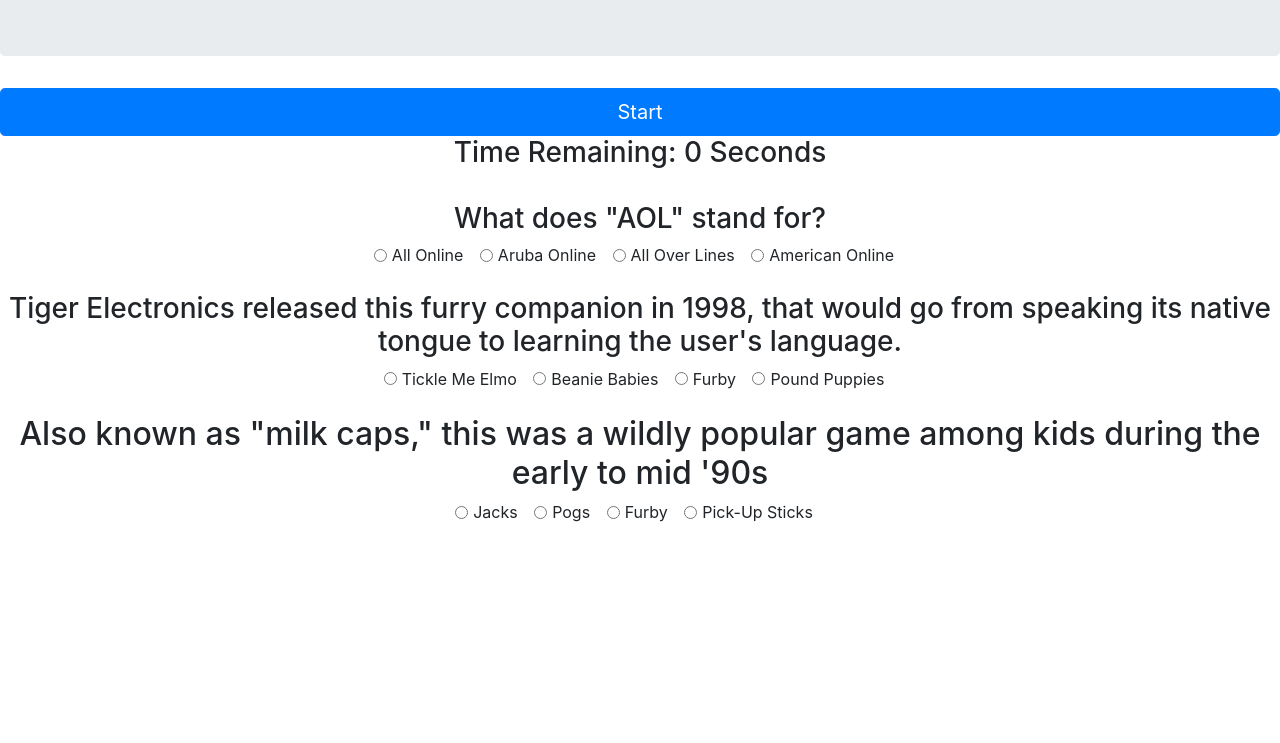
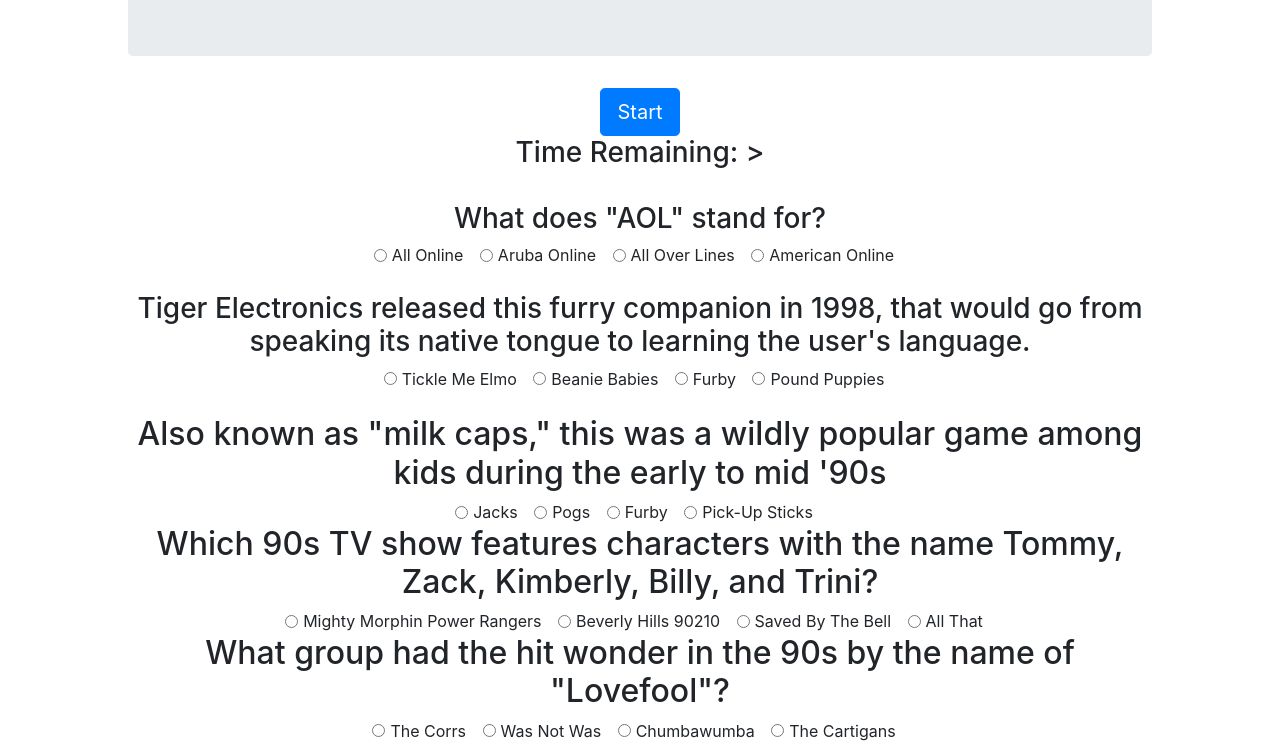
Before and after one commit to hellogoodbyemae/TriviaGame, a plain HTML site: page index.html in a window 1280 px wide. Shown: the part 128-871 px from the top of the page. Before the commit the page ends 800 px from the top, so only its background shows below. Drawn offline with nearby package versions, Linux system fonts and the light colour scheme; a script that the page names is missing.

Commit message:
POST fixing html element to get javascript to work

```diff
--- a/assets/css/style.css
+++ b/assets/css/style.css
@@ -0,0 +1,4 @@
+body {
+    margin-left: 10%;
+    margin-right: 10%;
+}
--- a/index.html
+++ b/index.html
@@ -4,10 +4,11 @@
 <head>
   <meta charset="UTF-8">
   <title>90's Trivia!</title>
-  <link rel="stylesheet" type="text/css" href="assets/css/style.css">
+
   <link rel="stylesheet" href="https://maxcdn.bootstrapcdn.com/bootstrap/4.0.0/css/bootstrap.min.css" integrity="sha384-Gn5384xqQ1aoWXA+058RXPxPg6fy4IWvTNh0E263XmFcJlSAwiGgFAW/dAiS6JXm" crossorigin="anonymous">
   <link href="https://fonts.googleapis.com/css?family=Roboto+Condensed:700,700i&display=swap" rel="stylesheet">
-  <link rel="stylesheet" type="text/css" href="assets/css/custom.css">
+  <link rel="stylesheet" type="text/css" href="assets/css/style.css">
+
   <script type="text/javascript" src="https://cdnjs.cloudflare.com/ajax/libs/jquery/3.2.1/jquery.min.js"></script>
   <script type= "text/javascript" src="assets/javascript/game.js"></script>
 </head>
@@ -18,12 +19,12 @@
         <h1>Totally Trivial Trivia!</h1>
     </div>
 
-    <div class="center">
-        <button type="button" class="btn btn-primary btn-lg btn-block" id="start">Start</button>
+    <div class="start-btn text-center">
+        <button type="button" class="btn btn-primary btn-lg btn-center" id="start">Start</button>
     </div>
 
     <div class="timer text-center">
-        <h3>Time Remaining: 0 Seconds</h3>
+        <h3 id="time">Time Remaining: <span id="timer"></span>></h3>
         <br>
     </div>
 
@@ -33,29 +34,29 @@
             <h3>What does "AOL" stand for?</h3>
 
             <div class="form-check form-check-inline">
-                <input class="form-check-input" type="radio" name="inlineRadioOptions" id="inlineRadio1" value="option1">
+                <input class="form-check-input" type="radio" name="inlineRadioOptions" id="inlineRadio1" value="wrong">
                 <label class="form-check-label" for="inlineRadio1">
                     All Online
                 </label>
             </div>
 
             <div class="form-check form-check-inline">
-                <input class="form-check-input" type="radio" name="inlineRadioOptions" id="inlineRadio2" value="option2">
-                <label class="form-check-label" for="inlineRadio2">
+                <input class="form-check-input" type="radio" name="inlineRadioOptions" id="inlineRadio1" value="wrong">
+                <label class="form-check-label" for="inlineRadio1">
                     Aruba Online
                 </label>
             </div>
 
             <div class="form-check form-check-inline">
-                <input class="form-check-input" type="radio" name="inlineRadioOptions" id="inlineRadio3" value="option3">
-                <label class="form-check-label" for="inlineRadio3">
+                <input class="form-check-input" type="radio" name="inlineRadioOptions" id="inlineRadio1" value="wrong">
+                <label class="form-check-label" for="inlineRadio1">
                     All Over Lines
                 </label>
             </div>
 
             <div class="form-check form-check-inline">
-                <input class="form-check-input" type="radio" name="inlineRadioOptions" id="inlineRadio4" value="option4">
-                <label class="form-check-label" for="inlineRadio4">
+                <input class="form-check-input" type="radio" name="inlineRadioOptions" id="inlineRadio1" value="right">
+                <label class="form-check-label" for="inlineRadio1">
                     American Online
                 </label>
             </div>
@@ -69,29 +70,29 @@
                 learning the user's language.</h3>
 
             <div class="form-check form-check-inline">
-                <input class="form-check-input" type="radio" name="inlineRadioOptions" id="inlineRadio1" value="option1">
-                <label class="form-check-label" for="inlineRadio1">
+                <input class="form-check-input" type="radio" name="inlineRadioOptions" id="inlineRadio2" value="wrong">
+                <label class="form-check-label" for="inlineRadio2">
                     Tickle Me Elmo
                 </label>
             </div>
 
             <div class="form-check form-check-inline">
-                <input class="form-check-input" type="radio" name="inlineRadioOptions" id="inlineRadio2" value="option2">
+                <input class="form-check-input" type="radio" name="inlineRadioOptions" id="inlineRadio2" value="wrong">
                 <label class="form-check-label" for="inlineRadio2">
                     Beanie Babies
                 </label>
             </div>
 
             <div class="form-check form-check-inline">
-                <input class="form-check-input" type="radio" name="inlineRadioOptions" id="inlineRadio3" value="option3">
-                <label class="form-check-label" for="inlineRadio3">
+                <input class="form-check-input" type="radio" name="inlineRadioOptions" id="inlineRadio2" value="right">
+                <label class="form-check-label" for="inlineRadio2">
                     Furby
                 </label>
             </div>
 
             <div class="form-check form-check-inline">
-                <input class="form-check-input" type="radio" name="inlineRadioOptions" id="inlineRadio4" value="option4">
-                <label class="form-check-label" for="inlineRadio4">
+                <input class="form-check-input" type="radio" name="inlineRadioOptions" id="inlineRadio2" value="wrong">
+                <label class="form-check-label" for="inlineRadio2">
                     Pound Puppies
                 </label>
             </div>
@@ -104,30 +105,96 @@
             <h2>Also known as "milk caps," this was a wildly popular game among kids during the early to mid '90s</h2>
 
             <div class="form-check form-check-inline">
-                <input class="form-check-input" type="radio" name="inlineRadioOptions" id="inlineRadio1" value="option1">
-                <label class="form-check-label" for="inlineRadio1">
+                <input class="form-check-input" type="radio" name="inlineRadioOptions" id="inlineRadio3" value="wrong">
+                <label class="form-check-label" for="inlineRadio3">
                     Jacks
                 </label>
             </div>
 
             <div class="form-check form-check-inline">
-                <input class="form-check-input" type="radio" name="inlineRadioOptions" id="inlineRadio2" value="option2">
-                <label class="form-check-label" for="inlineRadio2">
+                <input class="form-check-input" type="radio" name="inlineRadioOptions" id="inlineRadio3" value="right">
+                <label class="form-check-label" for="inlineRadio3">
                     Pogs
                 </label>
             </div>
 
             <div class="form-check form-check-inline">
-                <input class="form-check-input" type="radio" name="inlineRadioOptions" id="inlineRadio3" value="option3">
+                <input class="form-check-input" type="radio" name="inlineRadioOptions" id="inlineRadio3" value="wrong">
                 <label class="form-check-label" for="inlineRadio3">
                     Furby
                 </label>
             </div>
 
             <div class="form-check form-check-inline">
-                <input class="form-check-input" type="radio" name="inlineRadioOptions" id="inlineRadio4" value="option4">
+                <input class="form-check-input" type="radio" name="inlineRadioOptions" id="inlineRadio3" value="wrong">
+                <label class="form-check-label" for="inlineRadio3">
+                    Pick-Up Sticks
+                </label>
+            </div>
+
+        </div>
+
+        <div class="q4 text-center">
+            <h2>Which 90s TV show features characters with the name Tommy, Zack, Kimberly, Billy, and Trini?</h2>
+
+            <div class="form-check form-check-inline">
+                <input class="form-check-input" type="radio" name="inlineRadioOptions" id="inlineRadio4" value="right">
                 <label class="form-check-label" for="inlineRadio4">
-                    Pick-Up Sticks
+                    Mighty Morphin Power Rangers
+                </label>
+            </div>
+
+            <div class="form-check form-check-inline">
+                <input class="form-check-input" type="radio" name="inlineRadioOptions" id="inlineRadio4" value="wrong">
+                <label class="form-check-label" for="inlineRadio4">
+                    Beverly Hills 90210
+                </label>
+            </div>
+
+            <div class="form-check form-check-inline">
+                <input class="form-check-input" type="radio" name="inlineRadioOptions" id="inlineRadio4" value="wrong">
+                <label class="form-check-label" for="inlineRadio4">
+                    Saved By The Bell
+                </label>
+            </div>
+
+            <div class="form-check form-check-inline">
+                <input class="form-check-input" type="radio" name="inlineRadioOptions" id="inlineRadio4" value="wrong">
+                <label class="form-check-label" for="inlineRadio4">
+                    All That
+                </label>
+            </div>
+
+        </div>
+
+        <div class="q5 text-center">
+            <h2>What group had the hit wonder in the 90s by the name of "Lovefool"?</h2>
+
+            <div class="form-check form-check-inline">
+                <input class="form-check-input" type="radio" name="inlineRadioOptions" id="inlineRadio5" value="wrong">
+                <label class="form-check-label" for="inlineRadio5">
+                    The Corrs
+                </label>
+            </div>
+
+            <div class="form-check form-check-inline">
+                <input class="form-check-input" type="radio" name="inlineRadioOptions" id="inlineRadio5" value="wrong">
+                <label class="form-check-label" for="inlineRadio5">
+                    Was Not Was
+                </label>
+            </div>
+
+            <div class="form-check form-check-inline">
+                <input class="form-check-input" type="radio" name="inlineRadioOptions" id="inlineRadio5" value="wrong">
+                <label class="form-check-label" for="inlineRadio5">
+                    Chumbawumba
+                </label>
+            </div>
+
+            <div class="form-check form-check-inline">
+                <input class="form-check-input" type="radio" name="inlineRadioOptions" id="inlineRadio5" value="right">
+                <label class="form-check-label" for="inlineRadio5">
+                    The Cartigans
                 </label>
             </div>
 
```
Also changed, not shown: assets/javascript/app.js (+10 -5 lines).
